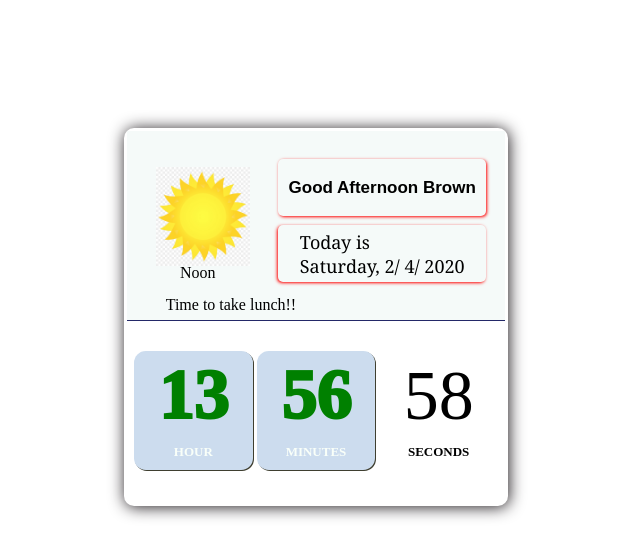
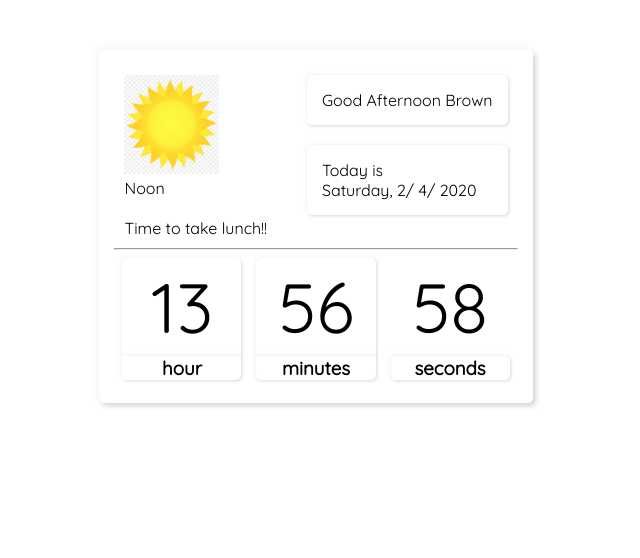
Before and after one commit to gbrowns/js-projects, a plain HTML site: page digital-clock/index.html in a window 1280 px wide. Shown: the whole page, without its empty margins (324-964 px from the left). Drawn offline with Linux system fonts and the light colour scheme; a web font is replaced by a local one.

Commit message:
Change the clock UI

```diff
--- a/digital-clock/index.html
+++ b/digital-clock/index.html
@@ -3,43 +3,46 @@
 <head>
      <meta charset="UTF-8">
      <meta name="viewport" content="width=device-width, initial-scale=1.0">
-     <link rel="stylesheet" href="style.css">
+     <!-- <link rel="stylesheet" href="style.css"> -->
+     <link rel="stylesheet" href="style2.css">
+     <link href="https://fonts.googleapis.com/css?family=Quicksand&display=swap" rel="stylesheet">
+     <link href="https://fonts.googleapis.com/css?family=Quicksand&display=swap" rel="stylesheet">
      <title>digital clock</title>
 </head>
 <body >
      <!--main container-->
      <div class="banner">
+          <div class="banner-content">
 
                <!--profile section-->
                <div class="profile">
 
                     <!--image showing time of th day-->
-               <div class=" forecast">
-
-
-               </div>
+                    <div class="profile-left">
+                         <div class=" forecast"></div>
                          <div class="desc">
                               noon
+                         </div><br>
+
+                         <!--reminder alert-->
+                         <div class="remind">
+                              No reminder !<br>
+                         </div>
                     </div>
 
+                    <div class="profile-right">
                          <!--time alert to user-->
                          <div class="greet-alert">
                               greetings
-               </div>
+                         </div><br>
 
                          <!--date alert-->
                          <div class="date-alert">
                               date
                          </div>
-
-               <!--reminder alert-->
-               <div class="remind">
-                   No reminder !
                     </div>
-
-
                </div>
-
+               <hr>
                <!--time section-->
                <div class="time">
                     <!--hour -->
@@ -61,7 +64,8 @@
                          <div class="val3">
                               sec
                          </div>
-                    <h3>seconds</h3>
+                         <h3 style="background-color: #fff; box-shadow: -1px -1px 5px #f3f3f3dc, 1px 1px 3px rgba(94, 104, 121, .288); border-radius: 5px;">seconds</h3>
+                    </div>
                </div>
           </div>
      </div>
--- a/digital-clock/style.css
+++ b/digital-clock/style.css
@@ -9,7 +9,7 @@
 .banner{
      display: grid;
      grid-template-rows: 1fr 1fr;
-     box-shadow: 1px 1px 1pc rgb(31, 26, 30) ;
+     box-shadow: 7px 12px 17px -13px rgba(0,0,0,0.75);
      border-radius: 10px;
      margin: 10% auto;
      width: 30%;
@@ -40,8 +40,9 @@
 }
 .desc{
      position: absolute;
+     top: 120px;
      bottom: 20%;
-     left: 14%;
+     left: 5%;
      border: none;
 
 }
@@ -86,6 +87,7 @@
      position: absolute;
      bottom: 2%;
      left: 5%;
+     padding: 5px;
      border: none;
      border-radius: 5px;
      width: 4.5cm;
@@ -110,8 +112,8 @@
      display: grid;
      grid-template-rows: 3fr 1fr;
      color: green;
-     background-color: rgb(204, 220, 238);
-     box-shadow: 1px 1px rgb(63, 63, 48);
+     background-color: #f3f3f3;
+     box-shadow: 7px 12px 17px -13px rgba(0,0,0,0.75);
      border-radius: 10%;
      top: 10%;
      position: relative;
@@ -139,8 +141,8 @@
      display: grid;
      grid-template-rows: 3fr 1fr;
      color: green;
-     background-color: rgb(204, 220, 238);
-     box-shadow: 1px 1px rgb(63, 63, 48);
+     background-color: #f3f3f3;
+     box-shadow: 7px 12px 17px -13px rgba(0,0,0,0.75);
      border-radius: 10%;
      top: 10%;
      position: relative;
--- /dev/null
+++ b/digital-clock/style2.css
@@ -0,0 +1,66 @@
+*{
+    margin: 0;
+    padding: 0;
+    font-family: 'Quicksand', sans-serif;
+}
+
+.banner{
+    display: flex;
+    align-content: center;
+    justify-content: center;
+    padding: 50px;
+    background-color: #fff;
+}
+.banner-content{
+    padding: 15px;
+    background-color: #fff;
+    box-shadow: -3px -3px 7px #f3f3f3dc, 3px 3px 5px rgba(94, 104, 121, .288);
+    border-radius: 5px;
+}
+.profile{
+    display: flex;
+    align-content: center;
+    justify-content: center;
+}
+.profile-left{
+    padding: 10px;
+    margin-right: 20px;
+}
+.profile-right{
+    display: flex;
+    align-content: center;
+    /* justify-content: center; */
+    flex-direction: column;
+    border-radius: 5px;
+    padding: 10px;
+    /* padding-top: 50px; */
+}
+.greet-alert, .date-alert{
+    padding: 15px;
+    border-radius:5px;
+    background-color: #fff;
+    box-shadow: -1px -1px 5px #f3f3f3dc, 1px 1px 3px rgba(94, 104, 121, .288);
+}
+
+.time{
+    display: grid;
+    grid-template-columns: 1fr 1fr 1fr;
+    grid-gap: 15px;
+    margin: 3px;
+    padding: 5px;
+    text-align: center;
+}
+.val1, .val2, .val3{
+    font-size: 70px;
+    padding: 5px;
+}
+.val1, .val2{
+    border-radius: 5px 5px 0 0;
+    background-color: #fff;
+    box-shadow: -1px -1px 5px #f3f3f3dc, 1px 1px 3px rgba(94, 104, 121, .288);
+}
+.time h3{
+    border-radius:0 0 5px 5px;
+    background-color: #fff;
+    box-shadow: -1px -1px 5px #f3f3f3dc, 1px 1px 3px rgba(94, 104, 121, .288);
+}
```
Lines whose indentation alone changed are shown as unchanged.
